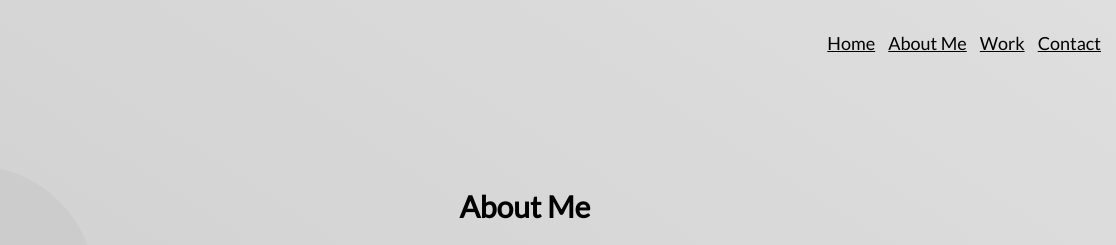
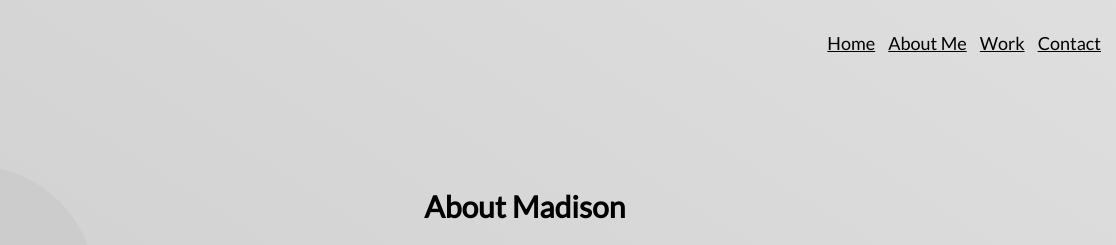
Before and after one commit to mnscarbrough14/Madison-s-Webpage, a plain HTML site: page about.html in a window 1280 px wide. Shown: the top 245 px of the page, 164-1280 px from the left. Drawn offline with nearby package versions, Linux system fonts and the light colour scheme; placeholder pictures from the web are drawn by us.

Commit message:
Title Update - about.html conatct.html
File changed - Title has been change

```diff
--- a/about.html
+++ b/about.html
@@ -43,7 +43,7 @@
         <img src="https://placehold.co/250x250" class="about-main_portrait" alt="Madison's Portrait">
       </div>
       <div class="about-main_text">
-        <h1>About Me</h1>
+        <h1>About Madison</h1> /*--changed title to contact Madison--*/
         <p>My name is Madison Scarbrough. I am an up and coming web developer in the process of changing careers. I enjoy problem solving and learning new things.</p>
         <a href="#">Check out some of my code.</a>
       </div>
```
Also changed, not shown: contact.html (+1 -1 lines).
